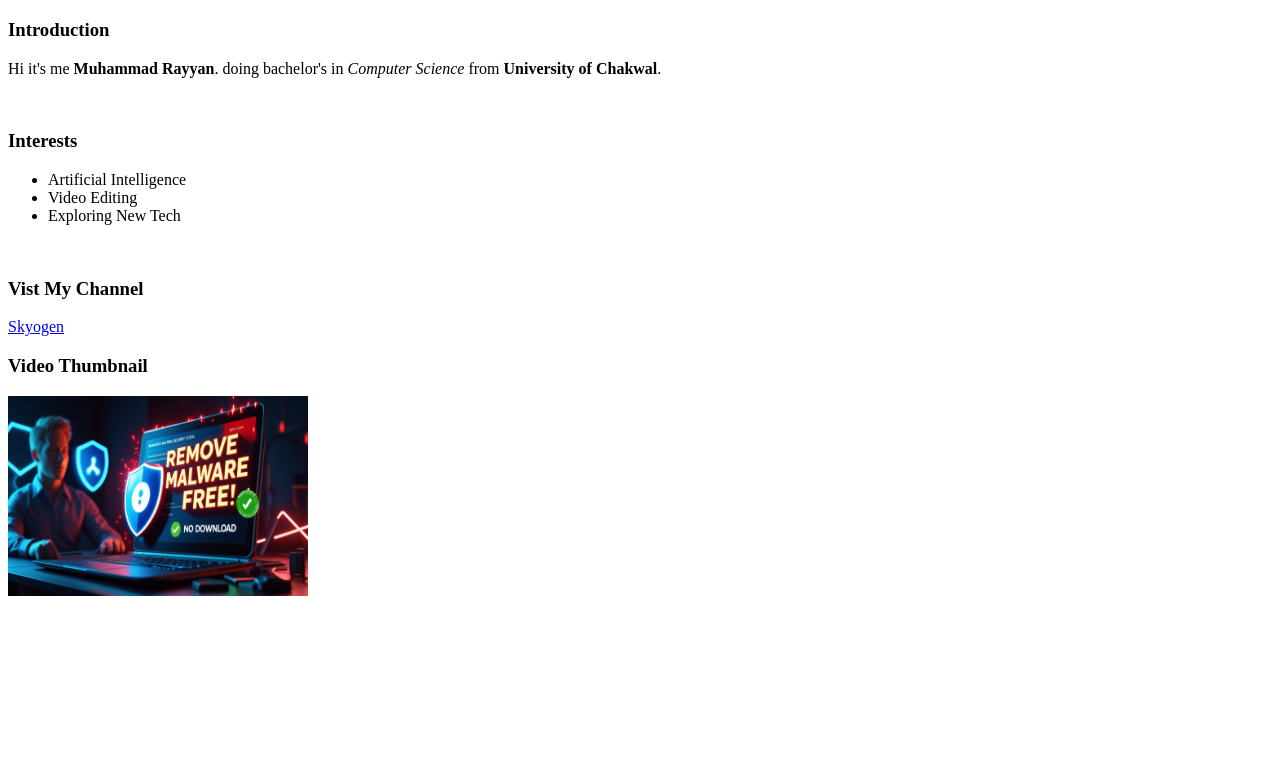
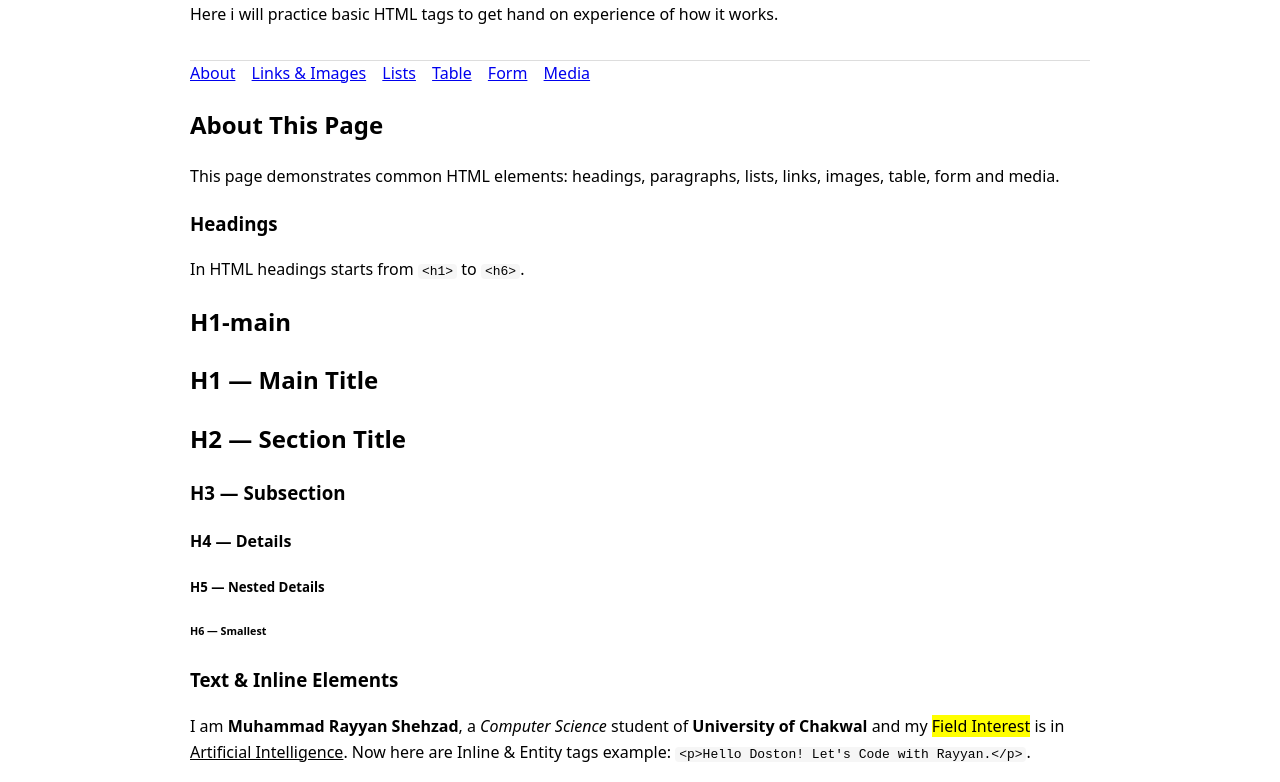
Before and after one commit to Rayyan-DevSpace/learning-fullstack, a plain HTML site: page Html-Practice/index.html in a window 1280 px wide. Shown: the part 108-890 px from the top of the page. Before the commit the page ends 800 px from the top, so only its background shows below. Drawn offline with Linux system fonts and the light colour scheme.

Commit message:
Updating Code to SEO Optimized Structure

```diff
--- a/Html-Practice/index.html
+++ b/Html-Practice/index.html
@@ -1,12 +1,64 @@
 <!DOCTYPE html>
-<html lang="en">
+<html lang="en"></html>
 <head>
     <meta charset="UTF-8">
     <meta name="viewport" content="width=device-width, initial-scale=1.0">
-    <title>HTML DESK</title>
+
+    <meta name="description" content="Explore key HTML concepts with this beginner-friendly tutorial page, featuring examples, interests, and useful resources.">
+
+    <title>My First HTML Page </title>
+
+        <style>
+      body { font-family: system-ui, Arial, sans-serif; line-height: 1.6; margin: 0; padding: 0 1rem; }
+      header, nav, main, footer { max-width: 900px; margin: 0 auto; }
+      header { padding: 1rem 0; border-bottom: 1px solid #ddd; }
+      nav a { margin-right: .75rem; }
+      .card { border: 1px solid #ddd; border-radius: .5rem; padding: 1rem; margin: 1rem 0; }
+      table { width: 100%; border-collapse: collapse; }
+      th, td { border: 1px solid #ddd; padding: .5rem; text-align: left; }
+      footer { margin: 2rem auto; padding: 1rem 0; border-top: 1px solid #ddd; font-size: .95rem; }
+      code { background: #f6f6f6; padding: 0 .25rem; border-radius: .25rem; }
+    </style>
+
+
 </head>
 <body>
-    <h1>Welcome To HTML PlayGround</h1>
+  <header>
+      <h1>Welcome To HTML PlayGround</h1>
+      <p>Here i will practice basic HTML tags to get hand on experience of how it works.</p>
+  </header>
+
+  <nav aria-label="Navigation Bar">
+    <a href="#about">About</a>
+    <a href="#links">Links & Images</a>
+    <a href="#lists">Lists</a>
+    <a href="#table">Table</a>
+    <a href="#forms">Form</a>
+    <a href="#media">Media</a>
+  </nav>
+  <main>
+    <section aria-label="About Section">
+      <h2>About This Page</h2>
+      <p>This page demonstrates common HTML elements: headings, paragraphs, lists, links, images, table, form and media.</p>
+
+      <h3>Headings</h3>
+      <p>In HTML headings starts from <code>&lt;h1&gt;</code> to <code>&lt;h6&gt;</code>.</p>
+      <h1>H1-main</h1>
+      <h1>H1 — Main Title</h1>
+      <h2>H2 — Section Title</h2>
+      <h3>H3 — Subsection</h3>
+      <h4>H4 — Details</h4>
+      <h5>H5 — Nested Details</h5>
+      <h6>H6 — Smallest</h6>
+
+
+      <h3>Text & Inline Elements</h3>
+      <p>I am <b>Muhammad Rayyan Shehzad</b>, a <em>Computer Science</em> student of <strong>University of Chakwal</strong> and my <mark> Field Interest</mark> is in <u>Artificial Intelligence</u>. Now here are Inline & Entity tags example: <code>&lt;p&gt;Hello Doston! Let's Code with Rayyan.&lt;/p&gt;</code>.</p>
+   </section>
+
+  </main>
+
+
     <h2>A place to explore html.</h2>
 
     <h3>Introduction</h3>
```
